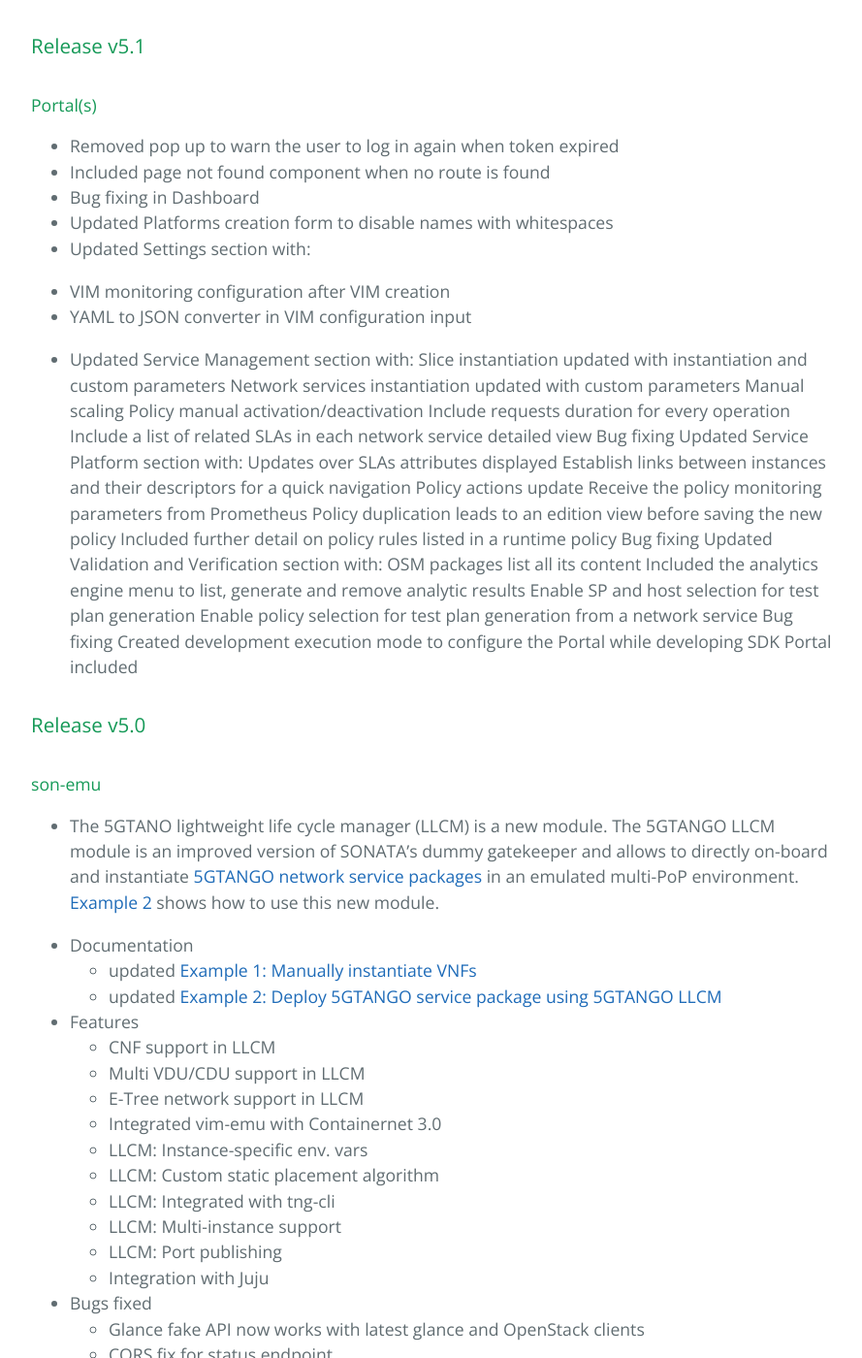
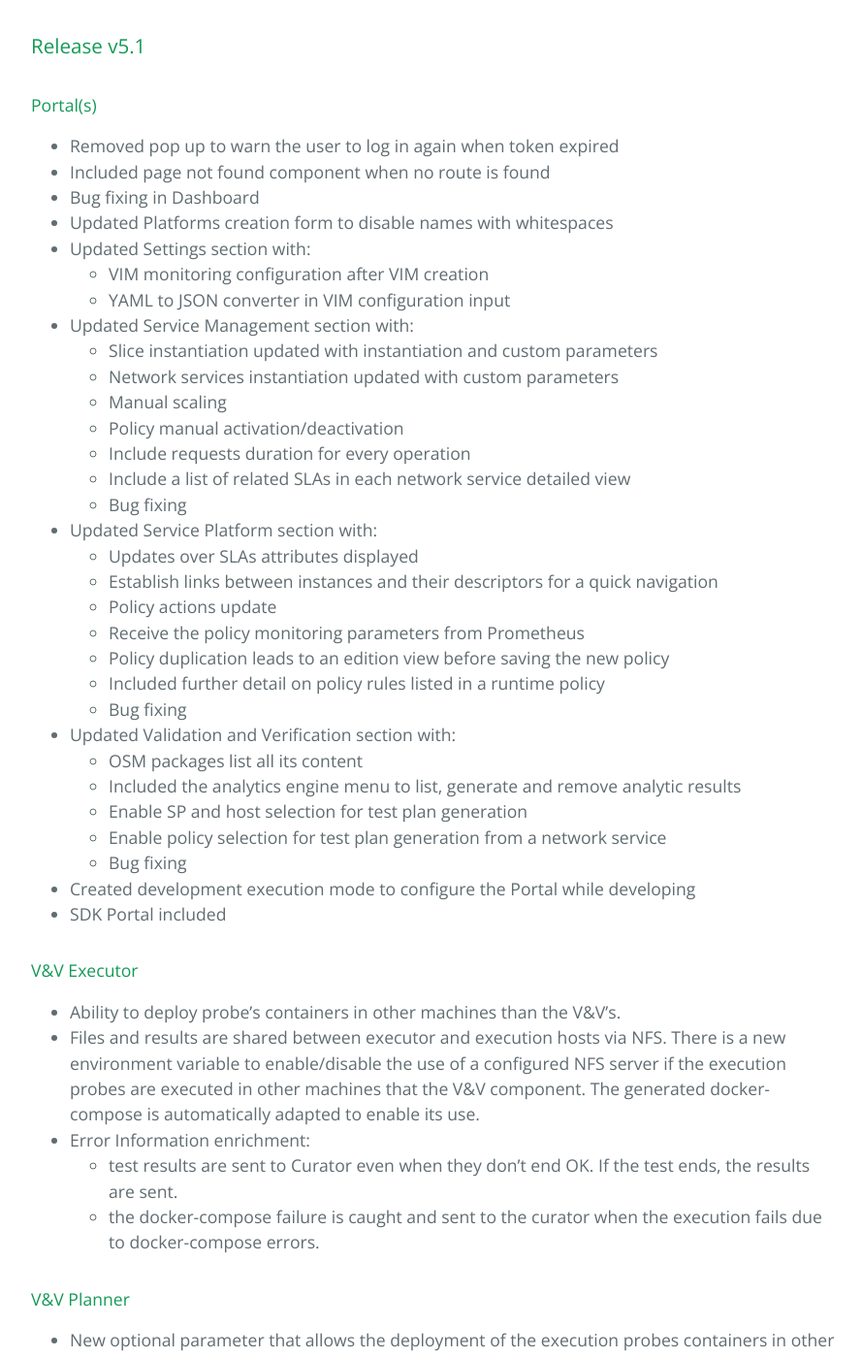
Before and after one commit to sonata-nfv/sonata-nfv.github.io, a Jekyll site: the page built from release_notes.md, in a window 1280 px wide and 1400 px high. Shown: the whole window at 97% size, without its empty margins (192-1081 px from the left). Built offline with Jekyll 4.4.1, drawn with Linux system fonts in a browser that asks for light colours; our own code applies the rules of GitHub Pages for plain Markdown files; some of the changed text lies outside the part shown.

Commit message:
Update release_notes.md

```diff
--- a/release_notes.md
+++ b/release_notes.md
@@ -7,36 +7,47 @@
 *  Bug fixing in Dashboard
 *  Updated Platforms creation form to disable names with whitespaces
 *  Updated Settings section with:
+    *  VIM monitoring configuration after VIM creation
+    *  YAML to JSON converter in VIM configuration input
+*  Updated Service Management section with:
+    *  Slice instantiation updated with instantiation and custom parameters
+    *  Network services instantiation updated with custom parameters
+    *  Manual scaling
+    *  Policy manual activation/deactivation
+    *  Include requests duration for every operation
+    *  Include a list of related SLAs in each network service detailed view
+    *  Bug fixing
+*  Updated Service Platform section with:
+    *  Updates over SLAs attributes displayed
+    *  Establish links between instances and their descriptors for a quick navigation
+    *  Policy actions update
+    *  Receive the policy monitoring parameters from Prometheus
+    *  Policy duplication leads to an edition view before saving the new policy
+    *  Included further detail on policy rules listed in a runtime policy
+    *  Bug fixing
+*  Updated Validation and Verification section with:
+    *  OSM packages list all its content
+    *  Included the analytics engine menu to list, generate and remove analytic results
+    *  Enable SP and host selection for test plan generation
+    *  Enable policy selection for test plan generation from a network service
+    *  Bug fixing
+*  Created development execution mode to configure the Portal while developing
+*  SDK Portal included
 
-  *  VIM monitoring configuration after VIM creation
-  *  YAML to JSON converter in VIM configuration input
+#### V&V Executor
+*  Ability to deploy probe's containers in other machines than the V&V's.
+*  Files and results are shared between executor and execution hosts via NFS. There is a new environment variable to enable/disable the use of a configured NFS server if the execution probes are executed in other machines that the V&V component. The generated docker-compose is automatically adapted to enable its use.
+*  Error Information enrichment:
+    *  test results are sent to Curator even when they don't end OK. If the test ends, the results are sent.
+    *  the docker-compose failure is caught and sent to the curator when the execution fails due to docker-compose errors.
 
-*  Updated Service Management section with:
-Slice instantiation updated with instantiation and custom parameters
-Network services instantiation updated with custom parameters
-Manual scaling
-Policy manual activation/deactivation
-Include requests duration for every operation
-Include a list of related SLAs in each network service detailed view
-Bug fixing
-Updated Service Platform section with:
-Updates over SLAs attributes displayed
-Establish links between instances and their descriptors for a quick navigation
-Policy actions update
-Receive the policy monitoring parameters from Prometheus
-Policy duplication leads to an edition view before saving the new
-policy
-Included further detail on policy rules listed in a runtime policy
-Bug fixing
-Updated Validation and Verification section with:
-OSM packages list all its content
-Included the analytics engine menu to list, generate and remove analytic results
-Enable SP and host selection for test plan generation
-Enable policy selection for test plan generation from a network service
-Bug fixing
-Created development execution mode to configure the Portal while developing
-SDK Portal included
-
+#### V&V Planner
+*  New optional parameter that allows the deployment of the execution probes containers in other machines than the V&V's.
+*  New optional parameter to choose on which Service Platform the service will be instantiated.
+*  New optional parameter to test the  service associated policies using de V&V.
+*  Error information enrichment:
+    *  test results are saved in planner database when test ends with KO.
+    *  docker-compose exception messages are saved in planner database when docker-compose, in Executor, fails.
 
 
 ### Release v5.0
```
